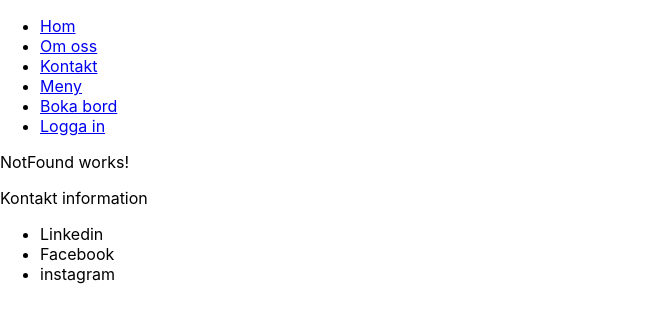
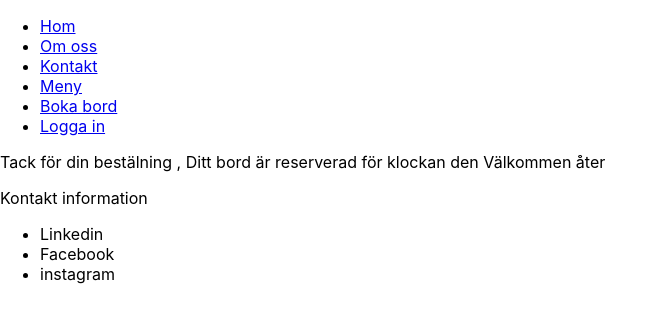
Before and after one commit to SaraEkman/React-Restaurant, a React (Create React App) app: page /thanksForReservation in a window 1280 px wide. Shown: the top 322 px of the page, without its empty margins (0-668 px from the left). Built offline with nearby package versions, Linux system fonts and the light colour scheme.

Commit message:
ThanksForReservation done

```diff
--- a/src/components/thanksCom/ThanksForReservation.tsx
+++ b/src/components/thanksCom/ThanksForReservation.tsx
@@ -1,15 +1,16 @@
-export interface IThanks {
-    name: string
-    date: string
-    time: string
-}
+// export interface IThanks {
+//     name: string
+//     date: string
+//     time: string
+// }
 
-export const ThanksForReservation = (props: IThanks) => {
+export const ThanksForReservation = () => {
+  let data = JSON.parse(localStorage.getItem('ReservationInfo') || '[]')
+
   return (
     <div>
-      {/* //         Tack  för din bestälning {props.name},
-//         Ditt bord är reserverad för klockan {props.time} den {props.date}
-//         Välkommen åter */}
+      Tack för din bestälning {data[0]}, Ditt bord är reserverad för klockan{' '}
+      {data[1]} den {data[2]} Välkommen åter
     </div>
   )
 }
--- a/src/components/user-form/UserForm.tsx
+++ b/src/components/user-form/UserForm.tsx
@@ -40,6 +40,9 @@ export function UserForm(props: IGetTimeProps) {
 
     let postData = new GetDataServices()
     postData.createBooking(CreateReserve)
+    let saveInf = [newCustomer.name, props.time, props.date]
+
+    localStorage.setItem('ReservationInfo', JSON.stringify(saveInf))
 
     //  return <ThanksForReservation name={newCustomer.name} date={props.date} time={props.time} />
 
--- a/src/index.tsx
+++ b/src/index.tsx
@@ -29,10 +29,10 @@ root.render(
           <Route path="/contact" element={<Contact />} />
           <Route path="/menu" element={<Menu />} />
           <Route path="/table-reservation" element={<TableReservation />} />
-          {/* <Route
+          <Route
             path="/thanksForReservation"
             element={<ThanksForReservation />}
-          /> */}
+          />
           <Route path="*" element={<NotFound />} />
         </Route>
       </Routes>
```
